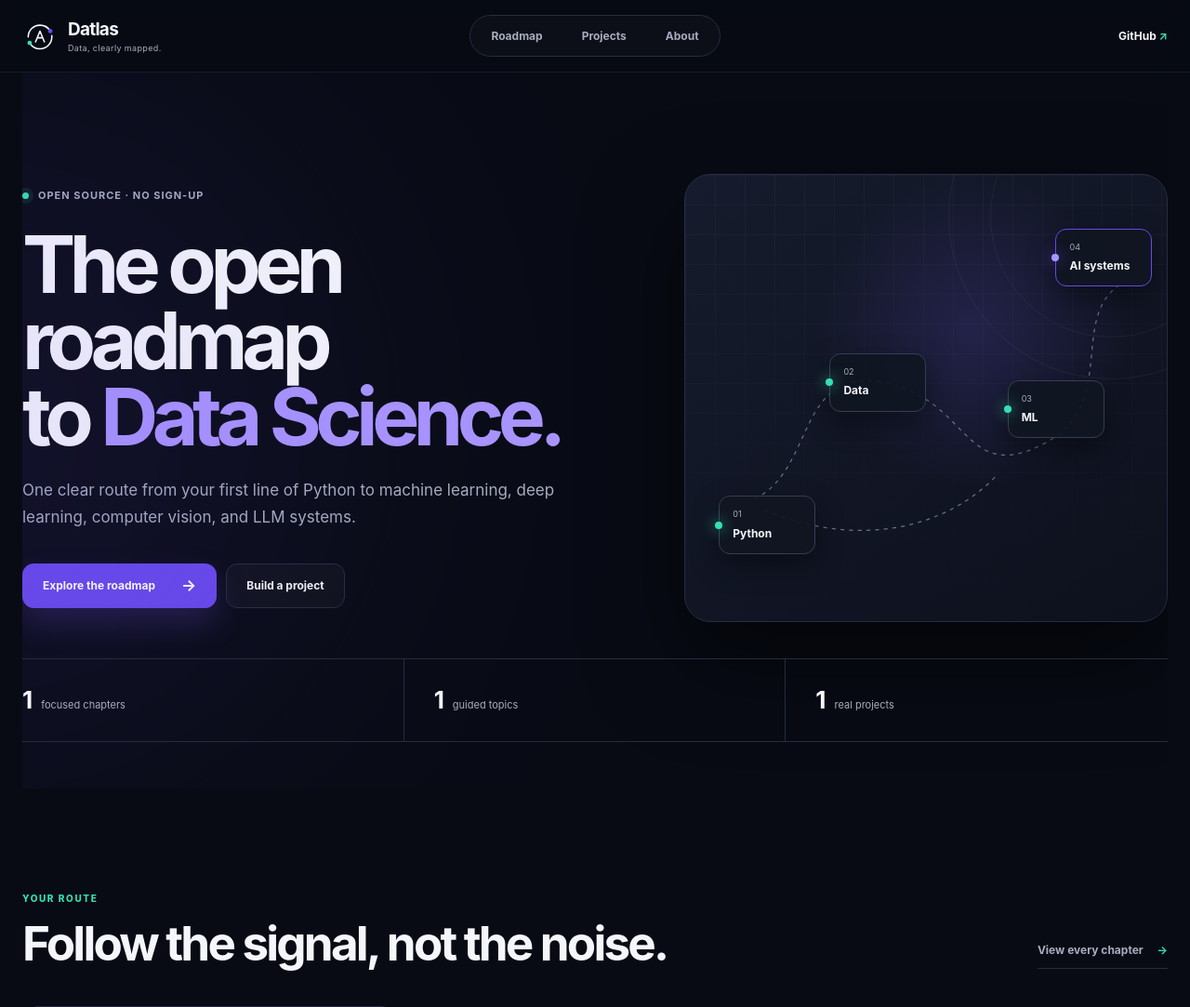
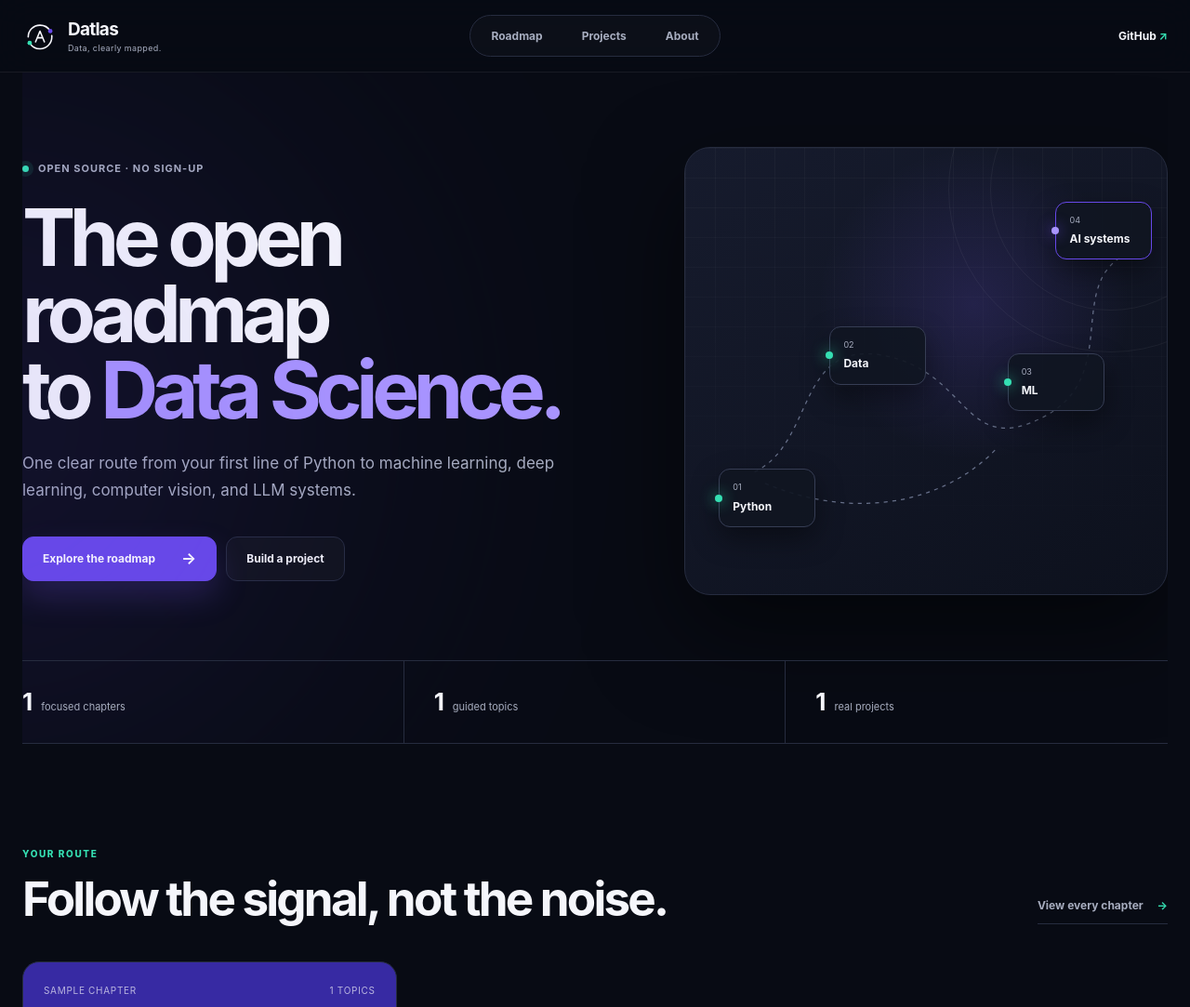
Before and after one commit to Are1V/Datlas, a Django app: template templates/roadmap/home.html in a window 1280 px wide. Shown: the top 1083 px of the page at 93% size. Run offline with Django 5.2, Linux system fonts and the light colour scheme; the template is opened without the code that fills it: most values are stand-ins (such as "Sample title", 1, 10 or a date in 2020).

Commit message:
Fit the homepage to the browser

```diff
--- a/roadmap/static/roadmap/site.css
+++ b/roadmap/static/roadmap/site.css
@@ -55,7 +55,7 @@ button, input { font: inherit; }
 .mobile-nav nav a { display: block; padding: 11px; border-radius: 7px; color: var(--muted); }
 .mobile-nav nav a:hover { background: var(--panel-2); color: var(--ink); }
 
-.hero { min-height: 770px; position: relative; display: grid; grid-template-columns: 1.05fr .95fr; align-items: center; padding-block: 80px 150px; overflow: hidden; }
+.hero { min-height: max(580px, calc(100svh - 78px)); position: relative; display: grid; grid-template-columns: 1.05fr .95fr; align-items: center; padding-block: clamp(48px, 7vh, 70px) clamp(120px, 17vh, 145px); overflow: hidden; }
 .hero::before { content: ""; position: absolute; width: 680px; height: 680px; left: -380px; top: 40px; background: var(--violet); filter: blur(180px); opacity: .14; border-radius: 50%; pointer-events: none; }
 .signal { display: flex; align-items: center; gap: 10px; color: var(--muted); font-size: 11px; font-weight: 750; letter-spacing: .09em; text-transform: uppercase; }
 .signal span { width: 7px; height: 7px; background: var(--mint); border-radius: 50%; box-shadow: 0 0 0 5px #35dfb21a; }
@@ -79,7 +79,7 @@ button, input { font: inherit; }
 .map-point.origin { left: 7%; bottom: 15%; }.map-point.data { left: 30%; top: 40%; }.map-point.ml { right: 13%; top: 46%; }.map-point.ai { right: 3%; top: 12%; border-color: var(--violet); }
 .map-point.ai::after { background: var(--violet-light); box-shadow: 0 0 15px var(--violet); }
 .orbit { position: absolute; width: 260px; height: 260px; border: 1px solid #ffffff0d; border-radius: 50%; right: -70px; top: -85px; }.orbit-two { width: 350px; height: 350px; right: -115px; top: -130px; }
-.hero-stats { position: absolute; inset: auto 0 50px; display: grid; grid-template-columns: repeat(3, 1fr); border-block: 1px solid var(--line); }
+.hero-stats { position: absolute; inset: auto 0 0; display: grid; grid-template-columns: repeat(3, 1fr); border-block: 1px solid var(--line); }
 .hero-stats div { padding: 23px 0; display: flex; align-items: baseline; gap: 10px; border-right: 1px solid var(--line); }
 .hero-stats div + div { padding-left: 32px; }.hero-stats div:last-child { border: 0; }
 .hero-stats strong { font-size: 26px; letter-spacing: -.04em; }.hero-stats span { color: var(--muted); font-size: 11px; }
--- a/templates/roadmap/base.html
+++ b/templates/roadmap/base.html
@@ -8,7 +8,7 @@
   <meta name="theme-color" content="#080b14">
   <title>{% block title %}Datlas{% endblock %} · Data Science Roadmap</title>
   <link rel="icon" href="{% static 'roadmap/favicon.svg' %}" type="image/svg+xml">
-  <link rel="stylesheet" href="{% static 'roadmap/site.css' %}">
+  <link rel="stylesheet" href="{% static 'roadmap/site.css' %}?v=20261010.3">
 </head>
 <body>
   <a class="skip-link" href="#content">Skip to content</a>
```
